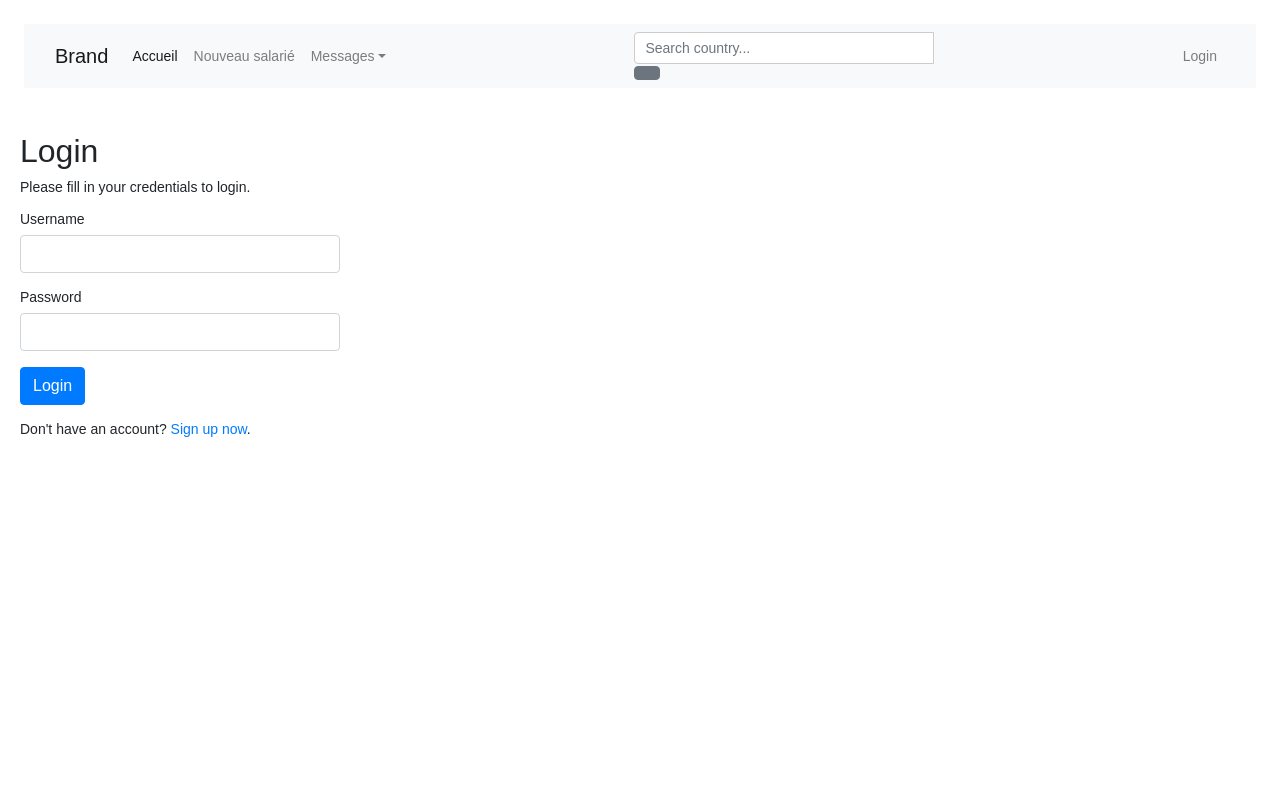
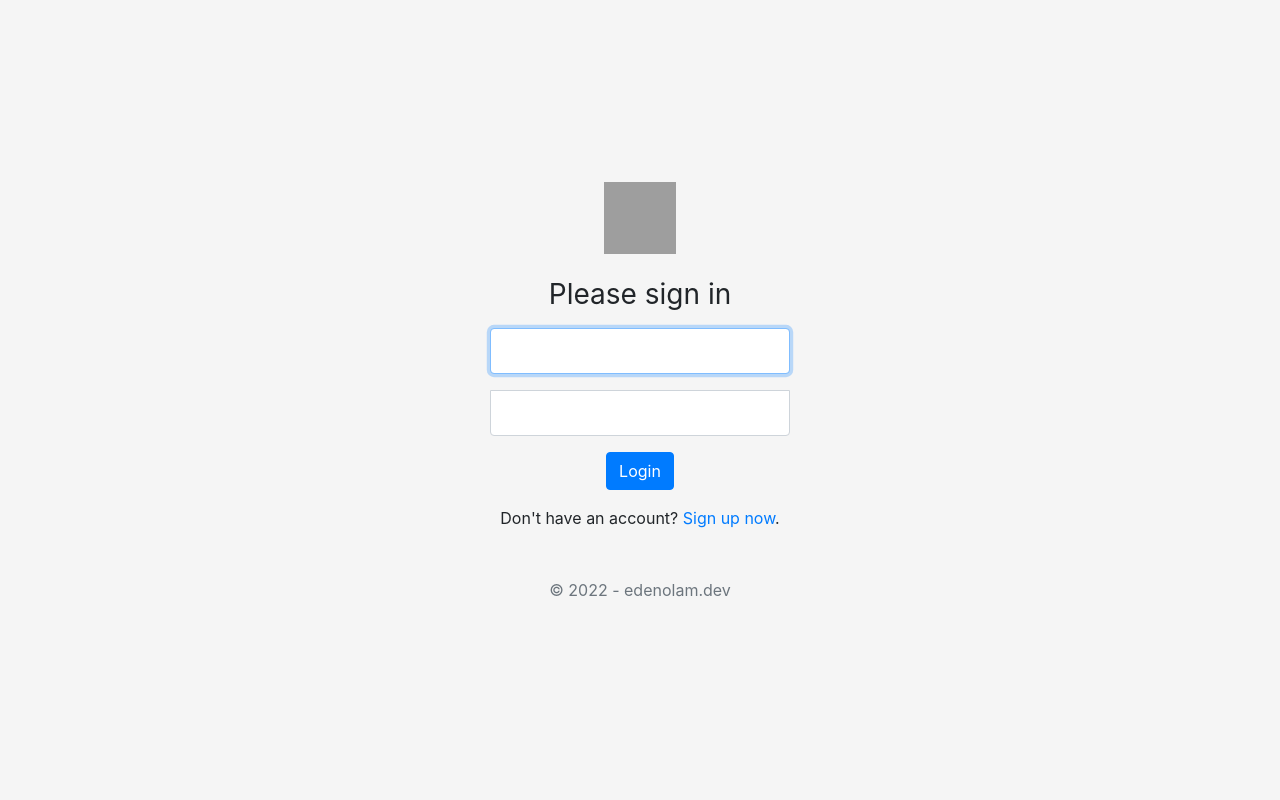
Before and after one commit to edenolam/crudphp, a PHP site: page /login.php in a window 1280 px wide. Run offline with PHP 8.4, Linux system fonts and the light colour scheme; grey boxes are pictures that could not be loaded.

Commit message:
refacto login + register

```diff
--- a/login.php
+++ b/login.php
@@ -28,6 +28,7 @@ if($_SERVER["REQUEST_METHOD"] == "POST"){
     // Check if password is empty
     if(empty(trim($_POST["password"]))){
         $password_err = "Please enter your password.";
+
     } else{
         $password = trim($_POST["password"]);
     }
@@ -61,8 +62,8 @@ if($_SERVER["REQUEST_METHOD"] == "POST"){
                             $_SESSION["id"] = $id;
                             $_SESSION["username"] = $username;
 
-                            // Redirect user to welcome page
-                            header("location: welcome.php");
+                            // Redirect user to index page
+                            header("location: index.php");
                         } else{
                             // Password is not valid, display a generic error message
                             $login_err = "Invalid username or password.";
@@ -86,28 +87,36 @@ if($_SERVER["REQUEST_METHOD"] == "POST"){
 }
 ?>
 
-<?php
-include "partials/header.php";
-include "partials/navbar.php";
-?>
-<div class="wrapper_login">
-    <h2>Login</h2>
-    <p>Please fill in your credentials to login.</p>
+<!doctype html>
+<html lang="en">
+<head>
+    <meta charset="utf-8">
+    <meta name="viewport" content="width=device-width, initial-scale=1, shrink-to-fit=no">
+    <meta name="description" content="">
+    <meta name="author" content="">
+    <title>Signin Template for Bootstrap</title>
+    <link rel="stylesheet" href="https://stackpath.bootstrapcdn.com/bootstrap/4.5.2/css/bootstrap.min.css">
+    <link rel="stylesheet" href="https://maxcdn.bootstrapcdn.com/font-awesome/4.7.0/css/font-awesome.min.css">
+    <!-- Custom styles for this template -->
+    <link href="signin.css" rel="stylesheet">
+</head>
 
+<body class="text-center">
 <?php
 if(!empty($login_err)){
     echo '<div class="alert alert-danger">' . $login_err . '</div>';
 }
 ?>
-
-    <form action="<?php echo htmlspecialchars($_SERVER["PHP_SELF"]); ?>" method="post">
+<form action="<?php echo htmlspecialchars($_SERVER["PHP_SELF"]); ?>" method="post" class="form-signin">
+    <img class="mb-4" src="https://getbootstrap.com/docs/4.0/assets/brand/bootstrap-solid.svg" alt="" width="72" height="72">
+    <h1 class="h3 mb-3 font-weight-normal">Please sign in</h1>
     <div class="form-group">
-            <label>Username</label>
-            <input type="text" name="username" class="form-control <?php echo (!empty($username_err)) ? 'is-invalid' : ''; ?>" value="<?php echo $username; ?>">
+        <label class="sr-only">Username</label>
+        <input type="text" name="username" required autofocus class="form-control <?php echo (!empty($username_err)) ? 'is-invalid' : ''; ?>" value="<?php echo $username; ?>">
         <span class="invalid-feedback"><?php echo $username_err; ?></span>
     </div>
     <div class="form-group">
-            <label>Password</label>
+        <label class="sr-only">Password</label>
         <input type="password" name="password" class="form-control <?php echo (!empty($password_err)) ? 'is-invalid' : ''; ?>">
         <span class="invalid-feedback"><?php echo $password_err; ?></span>
     </div>
@@ -115,8 +124,7 @@ include "partials/navbar.php";
         <input type="submit" class="btn btn-primary" value="Login">
     </div>
     <p>Don't have an account? <a href="register.php">Sign up now</a>.</p>
+    <p class="mt-5 mb-3 text-muted">&copy; 2022 - edenolam.dev</p>
 </form>
-</div>
-<?php
-include "partials/footer.php";
-?>
+</body>
+</html>
--- a/partials/navbar.php
+++ b/partials/navbar.php
@@ -1,14 +1,13 @@
 <div class="m-4">
     <nav class="navbar navbar-expand-lg navbar-light bg-light">
         <div class="container-fluid">
-            <a href="../index.php" class="navbar-brand">Brand</a>
+            <a href="#" class="navbar-brand">Brand</a>
             <button type="button" class="navbar-toggler" data-bs-toggle="collapse" data-bs-target="#navbarCollapse">
                 <span class="navbar-toggler-icon"></span>
             </button>
             <div class="collapse navbar-collapse justify-content-between" id="navbarCollapse">
                 <div class="navbar-nav">
-                    <a href="../index.php" class="nav-item nav-link active">Accueil</a>
-                    <a href="../create.php" class="nav-item nav-link">Nouveau salarié</a>
+                    <a href="#" class="nav-item nav-link active">Accueil</a>
                     <div class="nav-item dropdown">
                         <a href="#" class="nav-link dropdown-toggle" data-bs-toggle="dropdown">Messages</a>
                         <div class="dropdown-menu">
@@ -26,7 +25,14 @@
                     </div>
                 </form>
                 <div class="navbar-nav">
-                    <a href="#" class="nav-item nav-link">Login</a>
+                    <?php
+                    if ($_SESSION["loggedin"] = true){
+                        echo '<a href="./logout.php" class="btn btn-info">Deconnexion</a>';
+                    }else{
+                        echo '<a href="./login.php" class="btn btn-light">Connexion</a>';
+                    }
+                    ?>
+
                 </div>
             </div>
         </div>
--- /dev/null
+++ b/signin.css
@@ -0,0 +1,49 @@
+html,
+body {
+    height: 100%;
+}
+
+body {
+    display: -ms-flexbox;
+    display: -webkit-box;
+    display: flex;
+    -ms-flex-align: center;
+    -ms-flex-pack: center;
+    -webkit-box-align: center;
+    align-items: center;
+    -webkit-box-pack: center;
+    justify-content: center;
+    padding-top: 40px;
+    padding-bottom: 40px;
+    background-color: #f5f5f5;
+}
+
+.form-signin {
+    width: 100%;
+    max-width: 330px;
+    padding: 15px;
+    margin: 0 auto;
+}
+.form-signin .checkbox {
+    font-weight: 400;
+}
+.form-signin .form-control {
+    position: relative;
+    box-sizing: border-box;
+    height: auto;
+    padding: 10px;
+    font-size: 16px;
+}
+.form-signin .form-control:focus {
+    z-index: 2;
+}
+.form-signin input[type="email"] {
+    margin-bottom: -1px;
+    border-bottom-right-radius: 0;
+    border-bottom-left-radius: 0;
+}
+.form-signin input[type="password"] {
+    margin-bottom: 10px;
+    border-top-left-radius: 0;
+    border-top-right-radius: 0;
+}
--- a/welcome.php
+++ b/welcome.php
@@ -15,10 +15,10 @@ include "partials/navbar.php";
 ?>
 <div class="wrapper_welcome text-center">
 
-    <h1 class="my-5">Hi, <b><?php echo htmlspecialchars($_SESSION["username"]); ?></b>. Welcome to our site.</h1>
+    <h1 class="my-5">Hi, <b><?php echo htmlspecialchars($_SESSION["username"]); ?></b>. Welcome to your site.</h1>
     <p>
-        <a href="reset-password.php" class="btn btn-warning">Reset Your Password</a>
-        <a href="logout.php" class="btn btn-danger ml-3">Sign Out of Your Account</a>
+        <a href="reset-password.php" class="btn btn-info">Reset Your Password</a>
+        <a href="logout.php" class="btn btn-danger ml-3">Sign Out</a>
     </p>
 </div>
 <?php
```
Also changed, not shown: register.php (+22 -10 lines). Lines whose indentation alone changed are shown as unchanged.
